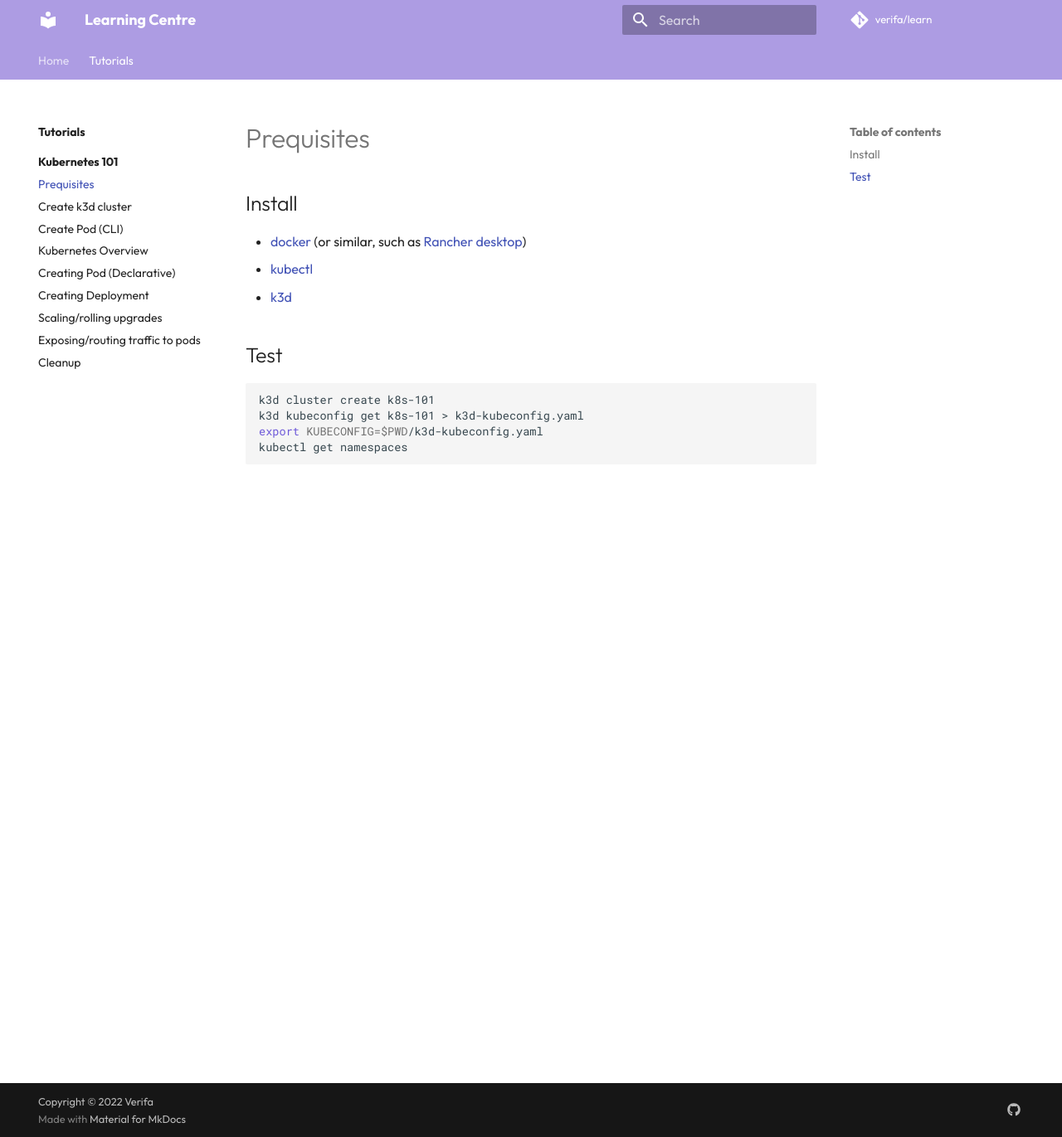
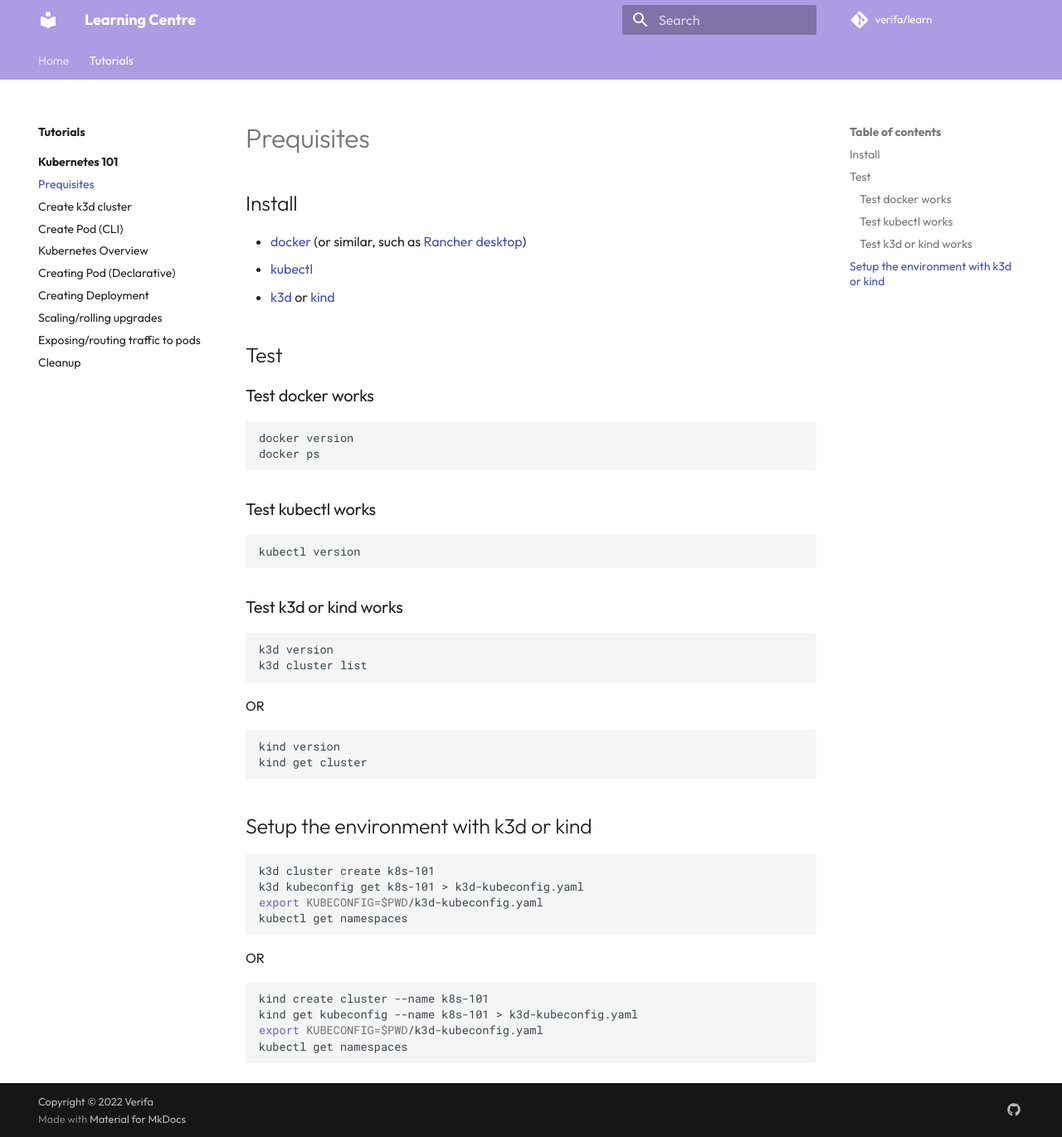
Before and after one commit to verifa/learn, an MkDocs documentation site: the page built from docs/tutorials/kubernetes-101/prerequisites.md, in a window 1280 px wide and 1371 px high. Shown: the whole window at 83% size. Built offline with MkDocs 1.6.1 and Material for MkDocs 9.7.7, drawn with Linux system fonts in a browser that asks for light colours; comment, search, counter and statistics services are not loaded.

Commit message:
docs/: added kind kubernetes cluster

````diff
--- a/docs/tutorials/kubernetes-101/prerequisites.md
+++ b/docs/tutorials/kubernetes-101/prerequisites.md
@@ -6,9 +6,36 @@ title: Prequisites
 
 - [docker](https://docs.docker.com/get-docker) (or similar, such as [Rancher desktop](https://docs.rancherdesktop.io/getting-started/installation))
 - [kubectl](https://kubernetes.io/docs/tasks/tools/)
-- [k3d](https://k3d.io/v5.4.6/#installation)
+- [k3d](https://k3d.io/v5.4.6/#installation) or [kind](https://kind.sigs.k8s.io/docs/user/quick-start/#installation)
 
 ## Test
+
+### Test docker works
+
+```bash
+docker version
+docker ps
+```
+
+### Test kubectl works
+
+```bash
+kubectl version
+```
+
+### Test k3d or kind works
+
+```bash
+k3d version
+k3d cluster list
+```
+OR
+```bash
+kind version
+kind get cluster
+```
+
+## Setup the environment with k3d or kind
 
 ```bash
 k3d cluster create k8s-101
@@ -16,3 +43,10 @@ k3d kubeconfig get k8s-101 > k3d-kubeconfig.yaml
 export KUBECONFIG=$PWD/k3d-kubeconfig.yaml
 kubectl get namespaces
 ```
+OR
+```bash
+kind create cluster --name k8s-101
+kind get kubeconfig --name k8s-101 > k3d-kubeconfig.yaml
+export KUBECONFIG=$PWD/k3d-kubeconfig.yaml
+kubectl get namespaces
+```
````
Also changed, not shown: docs/tutorials/kubernetes-101/cleanup.md (+4 -0 lines).
